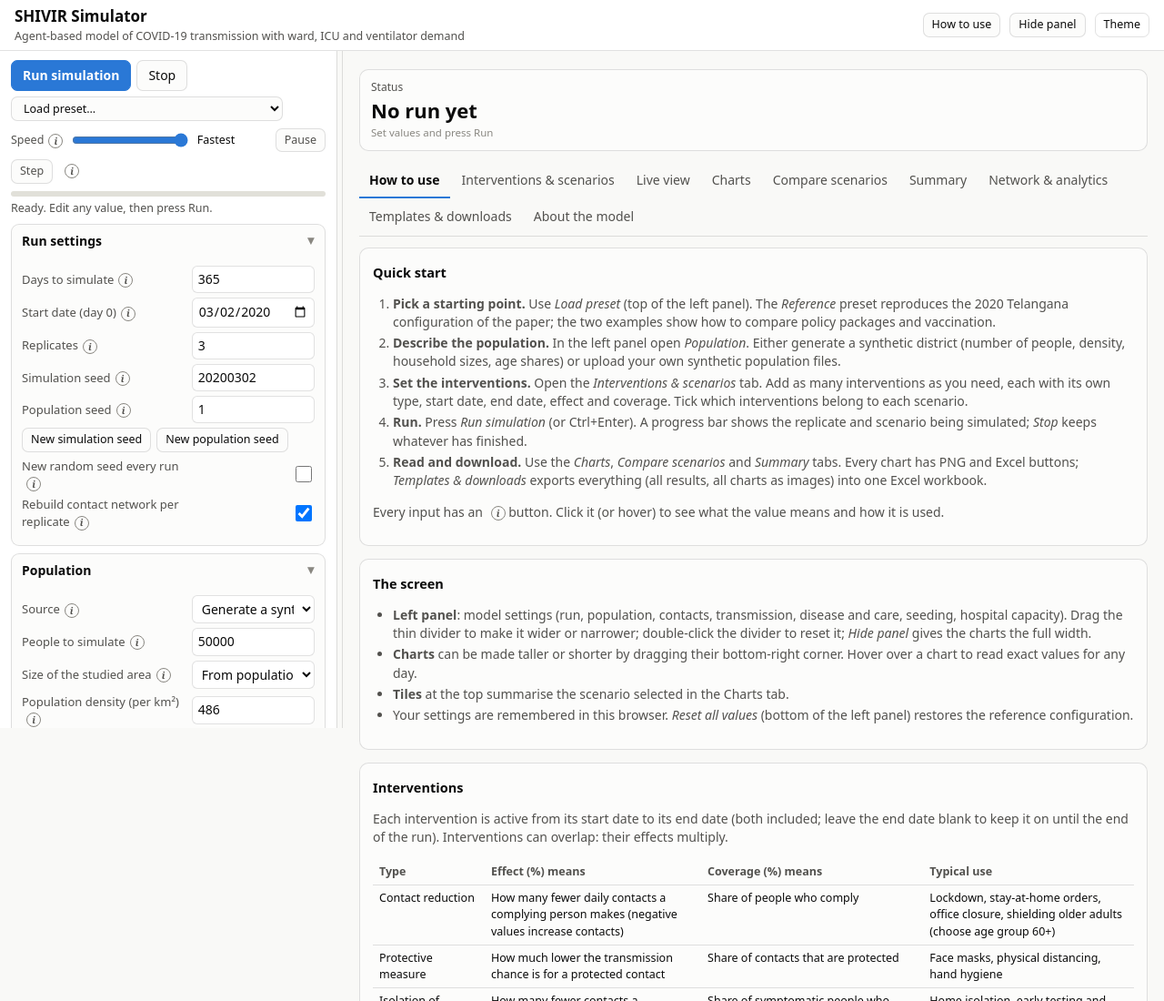
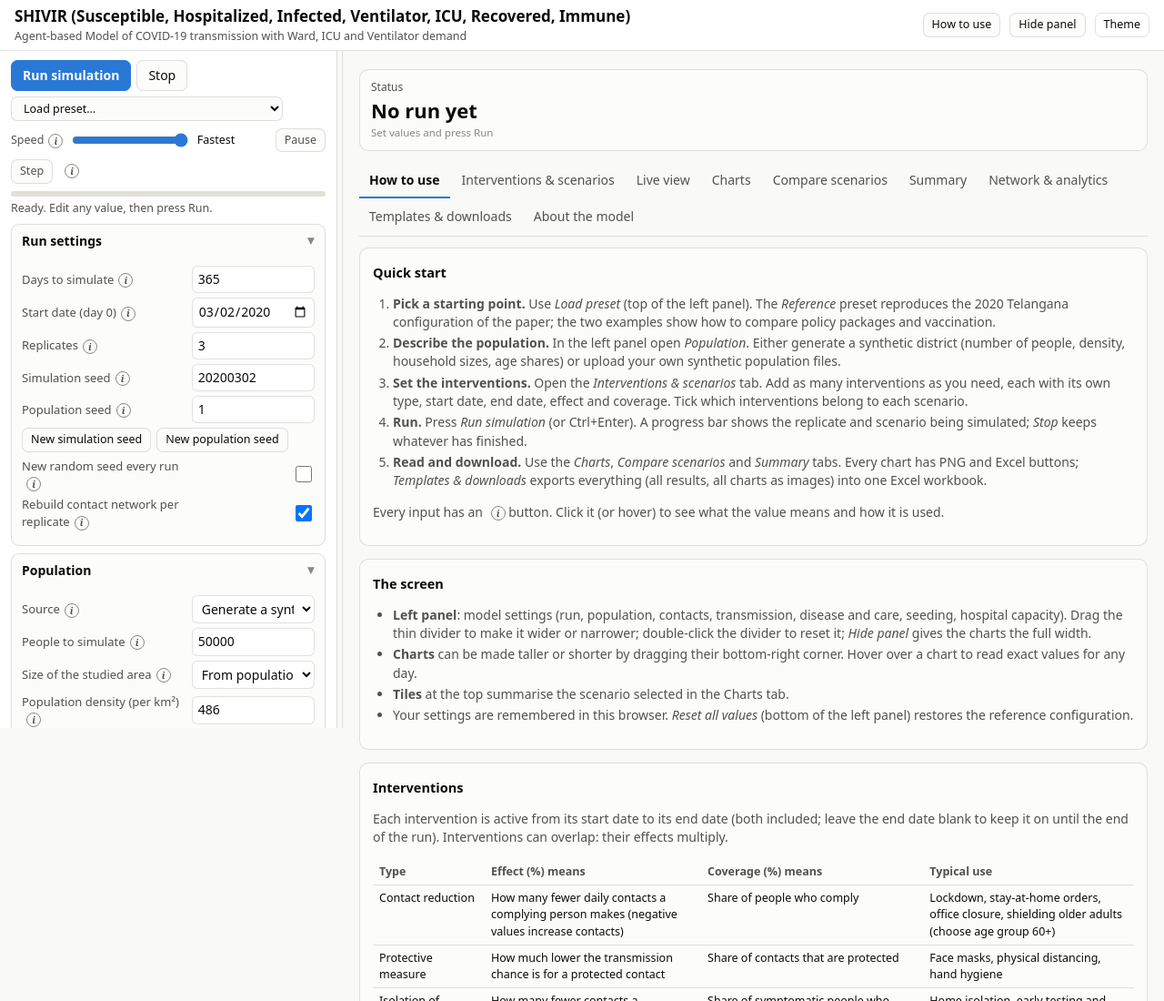
Before and after one commit to narassima/SHIVIR, a plain HTML site: page index.html in a window 1280 px wide. Shown: the top 1100 px of the page at 91% size. Drawn offline with Linux system fonts and the light colour scheme.

Commit message:
Add files via upload

```diff
--- a/index.html
+++ b/index.html
@@ -3,7 +3,7 @@
 <head>
 <meta charset="utf-8">
 <meta name="viewport" content="width=device-width, initial-scale=1">
-<title>SHIVIR Simulator</title>
+<title>SHIVIR (Susceptible, Hospitalized, Infected, Ventilator, ICU, Recovered, Immune)</title>
 <style>
 :root {
   color-scheme: light;
@@ -42,6 +42,8 @@ button, input, select, textarea { font: inherit; color: inherit; }
 header.top { display: flex; align-items: center; gap: 10px; padding: 9px 16px; border-bottom: 1px solid var(--border); background: var(--panel); position: sticky; top: 0; z-index: 30; height: 56px; }
 header.top h1 { font-size: 17px; margin: 0; font-weight: 650; }
 header.top .sub { color: var(--text-2); font-size: 12.5px; }
+header.top .titles { min-width: 0; }
+header.top .titles h1, header.top .titles .sub { white-space: nowrap; overflow: hidden; text-overflow: ellipsis; }
 header.top .spacer { flex: 1; }
 .btn { border: 1px solid var(--border); background: var(--surface); border-radius: 7px; padding: 6px 12px; cursor: pointer; white-space: nowrap; }
 .btn:hover { border-color: var(--accent); }
@@ -184,9 +186,9 @@ table.data td.l, table.data th.l { text-align: left; }
 </head>
 <body>
 <header class="top">
-  <div>
-    <h1>SHIVIR Simulator</h1>
-    <div class="sub">Agent-based model of COVID-19 transmission with ward, ICU and ventilator demand</div>
+  <div class="titles" title="SHIVIR (Susceptible, Hospitalized, Infected, Ventilator, ICU, Recovered, Immune): Agent-based Model of COVID-19 transmission with Ward, ICU and Ventilator demand">
+    <h1>SHIVIR (Susceptible, Hospitalized, Infected, Ventilator, ICU, Recovered, Immune)</h1>
+    <div class="sub">Agent-based Model of COVID-19 transmission with Ward, ICU and Ventilator demand</div>
   </div>
   <div class="spacer"></div>
   <button class="btn small" id="guideBtn" title="Open the how-to-use guide">How to use</button>
```
